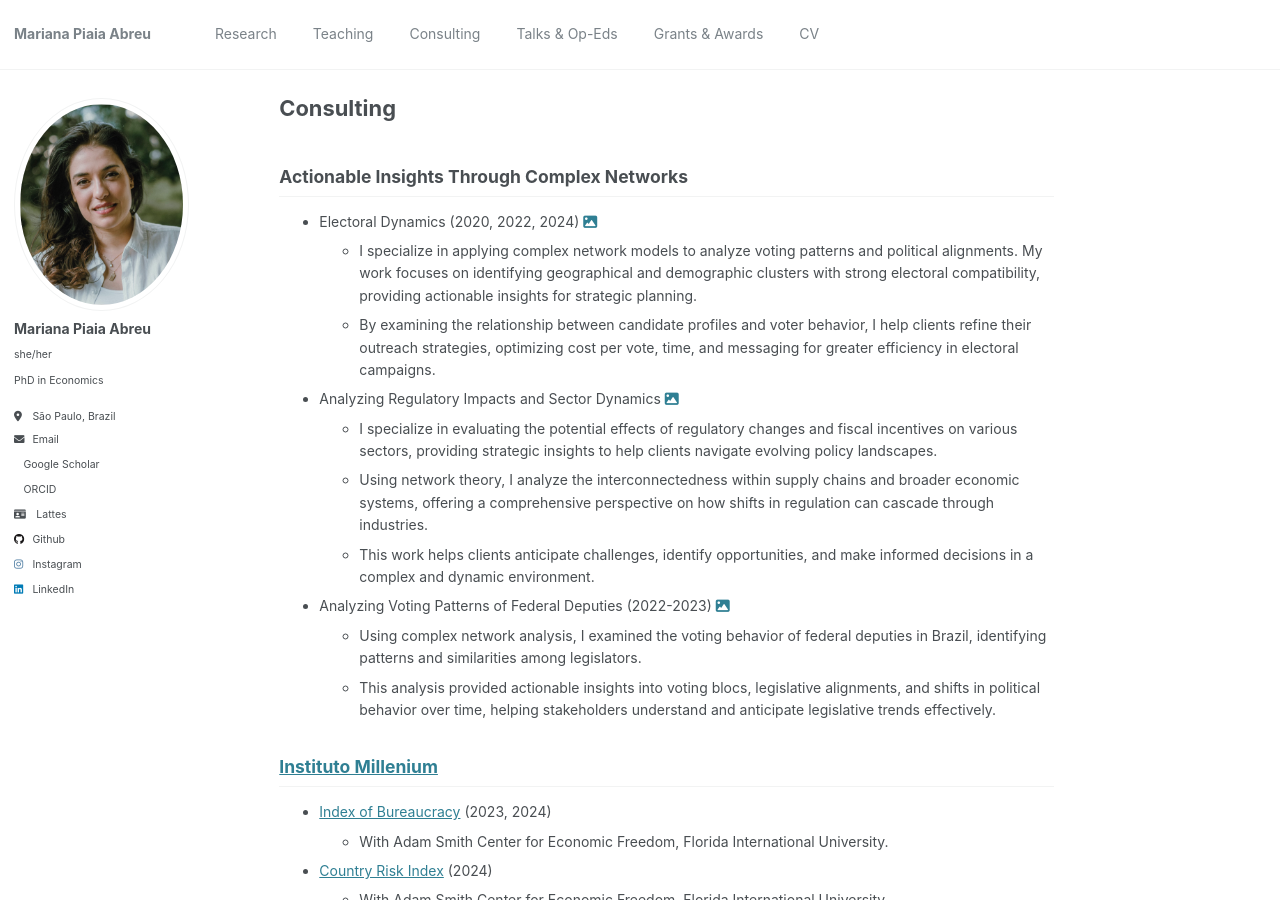
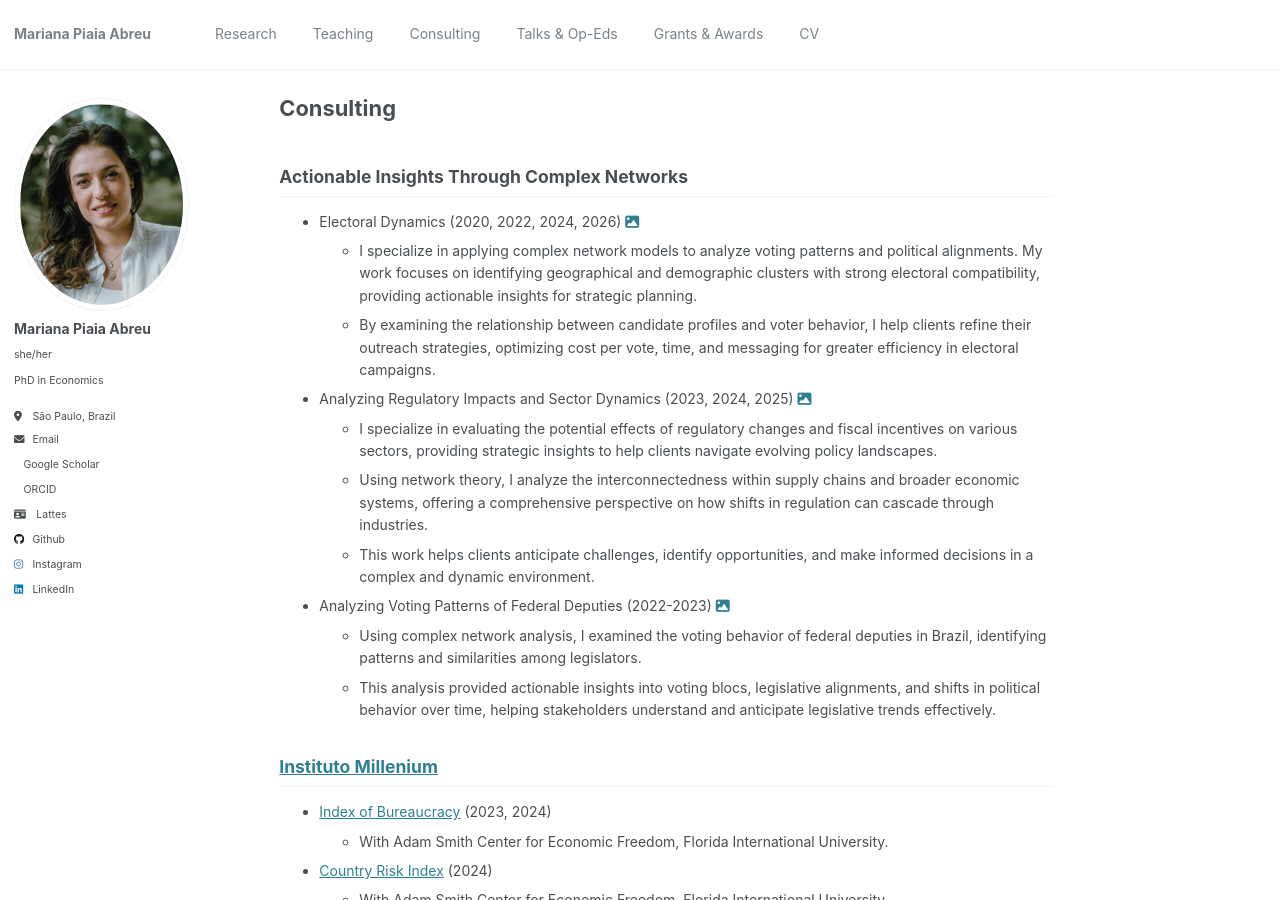
Before and after one commit to piaiaabreu/piaiaabreu.github.io, a Jekyll site: the page built from _pages/consulting.md, in a window 1280 px wide and 900 px high. Built offline with Jekyll 4.4.1, drawn with Linux system fonts in a browser that asks for light colours; a style sheet for code colours, icons or effects is not loaded.

Commit message:
Update consulting.md

```diff
--- a/_pages/consulting.md
+++ b/_pages/consulting.md
@@ -10,11 +10,11 @@ redirect_from:
 
 ## Actionable Insights Through Complex Networks
 
-* Electoral Dynamics (2020, 2022, 2024) <a href="/images/elections.jpg" target="_blank" title="View Image"><i class="fas fa-image"></i></a>
+* Electoral Dynamics (2020, 2022, 2024, 2026) <a href="/images/elections.jpg" target="_blank" title="View Image"><i class="fas fa-image"></i></a>
   * I specialize in applying complex network models to analyze voting patterns and political alignments. My work focuses on identifying geographical and demographic clusters with strong electoral compatibility, providing actionable insights for strategic planning.
   * By examining the relationship between candidate profiles and voter behavior, I help clients refine their outreach strategies, optimizing cost per vote, time, and messaging for greater efficiency in electoral campaigns.
 
-* Analyzing Regulatory Impacts and Sector Dynamics  <a href="/images/mip2015.png" target="_blank" title="View Image"><i class="fas fa-image"></i></a>
+* Analyzing Regulatory Impacts and Sector Dynamics (2023, 2024, 2025) <a href="/images/mip2015.png" target="_blank" title="View Image"><i class="fas fa-image"></i></a>
   * I specialize in evaluating the potential effects of regulatory changes and fiscal incentives on various sectors, providing strategic insights to help clients navigate evolving policy landscapes.
   * Using network theory, I analyze the interconnectedness within supply chains and broader economic systems, offering a comprehensive perspective on how shifts in regulation can cascade through industries.
   *  This work helps clients anticipate challenges, identify opportunities, and make informed decisions in a complex and dynamic environment.
```
